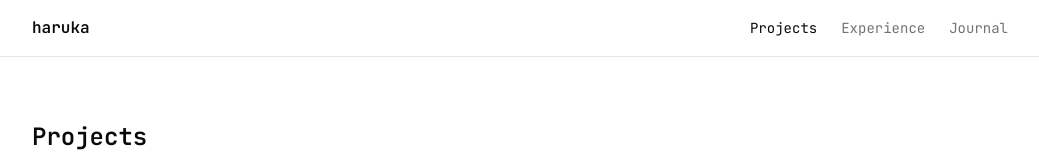
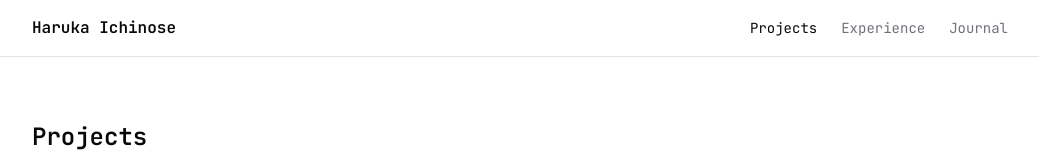
Before and after one commit to Jade1724/haruka-website, a Next.js app in the folder frontend/: page / in a window 1280 px wide. Shown: the top 160 px of the page, without its empty margins (120-1159 px from the left). Built offline with nearby package versions, Linux system fonts and the light colour scheme.

Commit message:
feat: style changes.

```diff
--- a/frontend/app/globals.css
+++ b/frontend/app/globals.css
@@ -50,23 +50,23 @@
 
 :root {
   --background: oklch(1 0 0);
-  --foreground: oklch(0.145 0 0);
+  --foreground: oklch(0.141 0.005 285.823);
   --card: oklch(1 0 0);
-  --card-foreground: oklch(0.145 0 0);
+  --card-foreground: oklch(0.141 0.005 285.823);
   --popover: oklch(1 0 0);
-  --popover-foreground: oklch(0.145 0 0);
-  --primary: oklch(0.205 0 0);
-  --primary-foreground: oklch(0.985 0 0);
-  --secondary: oklch(0.97 0 0);
-  --secondary-foreground: oklch(0.205 0 0);
-  --muted: oklch(0.97 0 0);
-  --muted-foreground: oklch(0.556 0 0);
-  --accent: oklch(0.97 0 0);
-  --accent-foreground: oklch(0.205 0 0);
+  --popover-foreground: oklch(0.141 0.005 285.823);
+  --primary: oklch(0.577 0.245 27.325);
+  --primary-foreground: oklch(0.971 0.013 17.38);
+  --secondary: oklch(0.967 0.001 286.375);
+  --secondary-foreground: oklch(0.141 0.005 285.823);
+  --muted: oklch(0.967 0.001 286.375);
+  --muted-foreground: oklch(0.552 0.016 285.938);
+  --accent: oklch(0.967 0.001 286.375);
+  --accent-foreground: oklch(0.141 0.005 285.823);
   --destructive: oklch(0.577 0.245 27.325);
-  --border: oklch(0.922 0 0);
-  --input: oklch(0.922 0 0);
-  --ring: oklch(0.708 0 0);
+  --border: oklch(0.92 0.004 286.32);
+  --input: oklch(0.92 0.004 286.32);
+  --ring: oklch(0.577 0.245 27.325);
   --chart-1: oklch(0.87 0 0);
   --chart-2: oklch(0.556 0 0);
   --chart-3: oklch(0.439 0 0);
@@ -74,47 +74,47 @@
   --chart-5: oklch(0.269 0 0);
   --radius: 0.625rem;
   --sidebar: oklch(0.985 0 0);
-  --sidebar-foreground: oklch(0.145 0 0);
-  --sidebar-primary: oklch(0.205 0 0);
-  --sidebar-primary-foreground: oklch(0.985 0 0);
-  --sidebar-accent: oklch(0.97 0 0);
-  --sidebar-accent-foreground: oklch(0.205 0 0);
-  --sidebar-border: oklch(0.922 0 0);
-  --sidebar-ring: oklch(0.708 0 0);
+  --sidebar-foreground: oklch(0.141 0.005 285.823);
+  --sidebar-primary: oklch(0.577 0.245 27.325);
+  --sidebar-primary-foreground: oklch(0.971 0.013 17.38);
+  --sidebar-accent: oklch(0.967 0.001 286.375);
+  --sidebar-accent-foreground: oklch(0.141 0.005 285.823);
+  --sidebar-border: oklch(0.92 0.004 286.32);
+  --sidebar-ring: oklch(0.577 0.245 27.325);
 }
 
 .dark {
-  --background: oklch(0.145 0 0);
+  --background: oklch(0.141 0.005 285.823);
   --foreground: oklch(0.985 0 0);
-  --card: oklch(0.205 0 0);
+  --card: oklch(0.21 0.006 285.885);
   --card-foreground: oklch(0.985 0 0);
-  --popover: oklch(0.205 0 0);
+  --popover: oklch(0.21 0.006 285.885);
   --popover-foreground: oklch(0.985 0 0);
-  --primary: oklch(0.922 0 0);
-  --primary-foreground: oklch(0.205 0 0);
-  --secondary: oklch(0.269 0 0);
+  --primary: oklch(0.704 0.191 22.216);
+  --primary-foreground: oklch(0.141 0.005 285.823);
+  --secondary: oklch(0.274 0.006 286.033);
   --secondary-foreground: oklch(0.985 0 0);
-  --muted: oklch(0.269 0 0);
-  --muted-foreground: oklch(0.708 0 0);
-  --accent: oklch(0.269 0 0);
+  --muted: oklch(0.274 0.006 286.033);
+  --muted-foreground: oklch(0.705 0.015 286.067);
+  --accent: oklch(0.274 0.006 286.033);
   --accent-foreground: oklch(0.985 0 0);
   --destructive: oklch(0.704 0.191 22.216);
   --border: oklch(1 0 0 / 10%);
   --input: oklch(1 0 0 / 15%);
-  --ring: oklch(0.556 0 0);
+  --ring: oklch(0.704 0.191 22.216);
   --chart-1: oklch(0.87 0 0);
   --chart-2: oklch(0.556 0 0);
   --chart-3: oklch(0.439 0 0);
   --chart-4: oklch(0.371 0 0);
   --chart-5: oklch(0.269 0 0);
-  --sidebar: oklch(0.205 0 0);
+  --sidebar: oklch(0.21 0.006 285.885);
   --sidebar-foreground: oklch(0.985 0 0);
-  --sidebar-primary: oklch(0.488 0.243 264.376);
-  --sidebar-primary-foreground: oklch(0.985 0 0);
-  --sidebar-accent: oklch(0.269 0 0);
+  --sidebar-primary: oklch(0.704 0.191 22.216);
+  --sidebar-primary-foreground: oklch(0.141 0.005 285.823);
+  --sidebar-accent: oklch(0.274 0.006 286.033);
   --sidebar-accent-foreground: oklch(0.985 0 0);
   --sidebar-border: oklch(1 0 0 / 10%);
-  --sidebar-ring: oklch(0.556 0 0);
+  --sidebar-ring: oklch(0.704 0.191 22.216);
 }
 
 @layer base {
--- a/frontend/components/navbar.tsx
+++ b/frontend/components/navbar.tsx
@@ -17,7 +17,7 @@ export default function Navbar() {
     <header className="border-b border-border">
       <nav className="mx-auto flex max-w-5xl items-center justify-between px-6 py-4">
         <Link href="/" className="font-semibold text-foreground">
-          haruka
+          Haruka Ichinose
         </Link>
         <ul className="flex gap-6">
           {links.map(({ href, label }) => (
```
Also changed, not shown: frontend/components.json.
